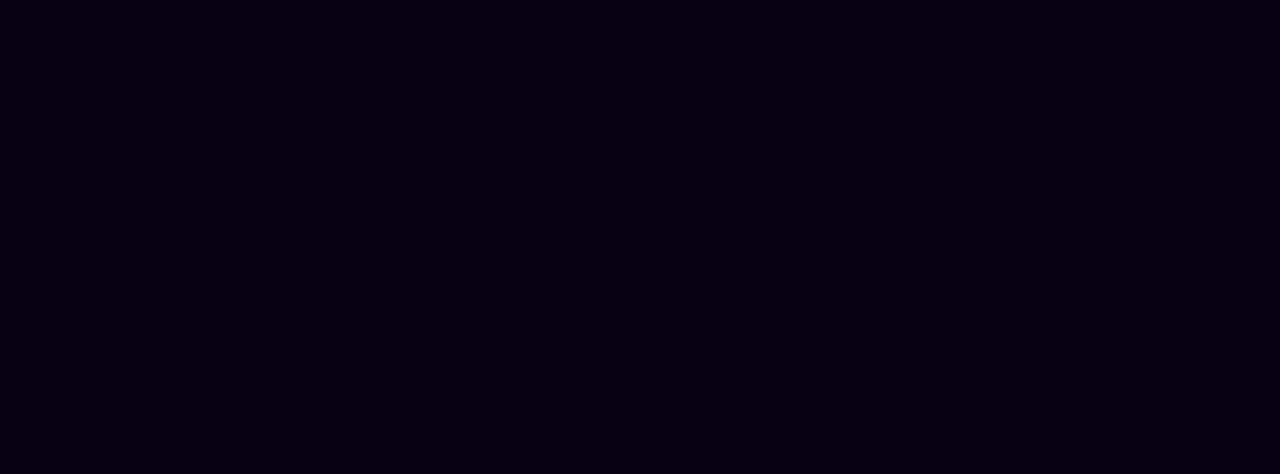
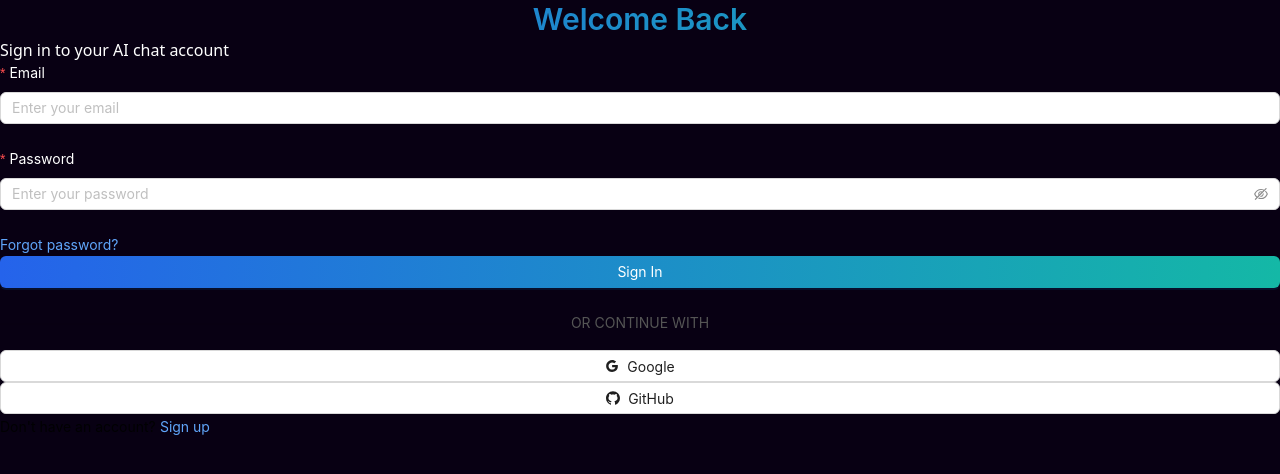
Before and after one commit to Girishmasade/MoonChat-AI, a React (Vite) app in the folder client/: page /login in a window 1280 px wide. Before the commit this address had no page. Shown: the top 474 px of the page. Built offline with nearby package versions, Linux system fonts and the light colour scheme.

Commit message:
feat: add UserLogin component and integrate it into routing; update Footer and HeroSection styles
Signed-off-by: Girishmasade <girishmasade@gmail.com>

```diff
--- a/client/package.json
+++ b/client/package.json
@@ -13,6 +13,7 @@
     "antd": "^5.27.4",
     "react": "^19.1.1",
     "react-dom": "^19.1.1",
+    "react-hook-form": "^7.63.0",
     "react-icons": "^5.5.0",
     "react-router-dom": "^7.9.3"
   },
--- a/client/src/App.jsx
+++ b/client/src/App.jsx
@@ -1,5 +1,6 @@
 import { BrowserRouter as Router, Routes, Route, Navigate } from 'react-router-dom'
 import Dashboard from './pages/Commondashboard/Dashboard'
+import UserLogin from './pages/Auth/UserLogin'
 
 function App() {
 
@@ -8,6 +9,7 @@ function App() {
       <Routes>
         <Route path='/' element={<Navigate to={"/dashboard"}/>} />
         <Route path='/dashboard' element={<Dashboard/>}/>
+        <Route path='/login' element={<UserLogin/>}/>
       </Routes>
     </Router>
   )
--- a/client/src/components/CommonDashboard/Footer.jsx
+++ b/client/src/components/CommonDashboard/Footer.jsx
@@ -23,14 +23,14 @@ const Footer = () => {
         <div className="space-y-3 text-white mt-3">
           <h1 className=" text-xl font-semibold mb-3">Company</h1>
           <ul>
-            <li className="mt-2 hover:text-gray-400">
-              <a href="#">About</a>
+            <li className="mt-2">
+              <a href="#" className="hover:text-gray-400">About</a>
             </li>
-            <li className="mt-2 hover:text-gray-400">
-              <a href="#">Privacy</a>
+            <li className="mt-2">
+              <a href="#"  className="hover:text-gray-400">Privacy</a>
             </li>
-            <li className="mt-2 hover:text-gray-400">
-              <a href="#">Terms</a>
+            <li className="mt-2">
+              <a href="#"  className="hover:text-gray-400">Terms</a>
             </li>
           </ul>
         </div>
--- a/client/src/components/CommonDashboard/HeroSection.jsx
+++ b/client/src/components/CommonDashboard/HeroSection.jsx
@@ -9,7 +9,7 @@ import { AiFillMessage, AiOutlineLink, AiOutlineSend } from "react-icons/ai";
 
 export default function HeroSection() {
   return (
-    <section className="mx-auto px-4 sm:px-6 lg:px-16 py-22 md:py-56 max-w-7xl min-h-screen">
+    <section className="mx-auto px-4 sm:px-6 lg:px-16 pt-32 md:py-56 max-w-7xl min-h-screen">
       <div className="grid items-center gap-10 md:grid-cols-2">
         {/* left */}
         <div className="space-y-6">
--- /dev/null
+++ b/client/src/pages/Auth/UserLogin.jsx
@@ -0,0 +1,97 @@
+import React from "react";
+import { Form, Input, Button, Typography, Divider } from "antd";
+import { GoogleOutlined, GithubOutlined } from "@ant-design/icons";
+
+const { Title, Text, Link } = Typography;
+
+const UserLogin = () => {
+  return (
+    <section
+      className="min-h-screen flex items-center justify-center bg-[#121212] px-4"
+      style={{ color: "#fff" }}
+    >
+      <div className="w-full max-w-md bg-[#1e1e1e] p-8 rounded-lg shadow-lg">
+        <Title
+          level={2}
+          style={{
+            background: "linear-gradient(to right, #2563eb, #14b8a6)",
+            WebkitBackgroundClip: "text",
+            color: "transparent",
+            textAlign: "center",
+            marginBottom: 0,
+          }}
+        >
+          Welcome Back
+        </Title>
+        <p type="secondary" className="block text-sm text-center mb-6 text-gray-200">
+          Sign in to your AI chat account
+        </p>
+
+        <Form
+          layout="vertical"
+          name="login"
+          initialValues={{ remember: true }}
+          onFinish={(values) => console.log("Login values:", values)}
+        >
+          <Form.Item
+            label={<span style={{ color: "white" }}>Email</span>}
+            name="email"
+            rules={[{ required: true, message: "Please input your email!" }]}
+          >
+            <Input placeholder="Enter your email" />
+          </Form.Item>
+
+          <Form.Item
+            label={<span style={{ color: "white" }}>Password</span>}
+            name="password"
+            rules={[{ required: true, message: "Please input your password!" }]}
+          >
+            <Input.Password placeholder="Enter your password" />
+          </Form.Item>
+
+          <div className="flex justify-end mb-4">
+            <Link href="#" style={{ color: "#60a5fa" }}>
+              Forgot password?
+            </Link>
+          </div>
+
+          <Form.Item>
+            <Button
+              type="primary"
+              htmlType="submit"
+              block
+              style={{
+                background: "linear-gradient(to right, #2563eb, #14b8a6)",
+                border: "none",
+              }}
+            >
+              Sign In
+            </Button>
+          </Form.Item>
+        </Form>
+
+        <Divider plain style={{ color: "#555" }}>
+          OR CONTINUE WITH
+        </Divider>
+
+        <div className="flex gap-4">
+          <Button icon={<GoogleOutlined />} block>
+            Google
+          </Button>
+          <Button icon={<GithubOutlined />} block>
+            GitHub
+          </Button>
+        </div>
+
+        <div className="text-center mt-6">
+          <Text className="text-gray-400">Don't have an account?</Text>{" "}
+          <Link href="#" style={{ color: "#60a5fa" }}>
+            Sign up
+          </Link>
+        </div>
+      </div>
+    </section>
+  );
+};
+
+export default UserLogin;
```
Also changed, not shown: 1 other file (tests, documents, lock files or other folders).
